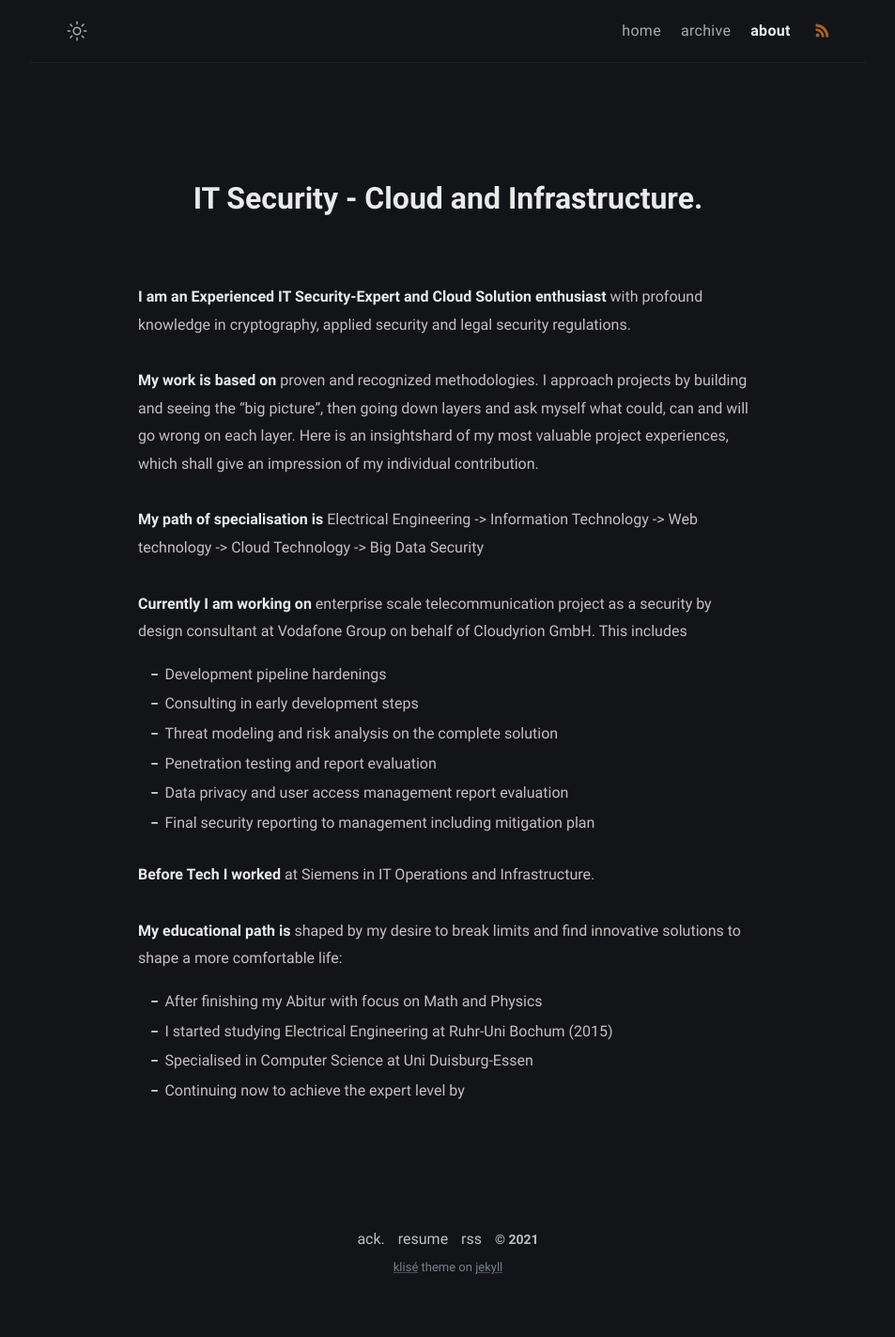
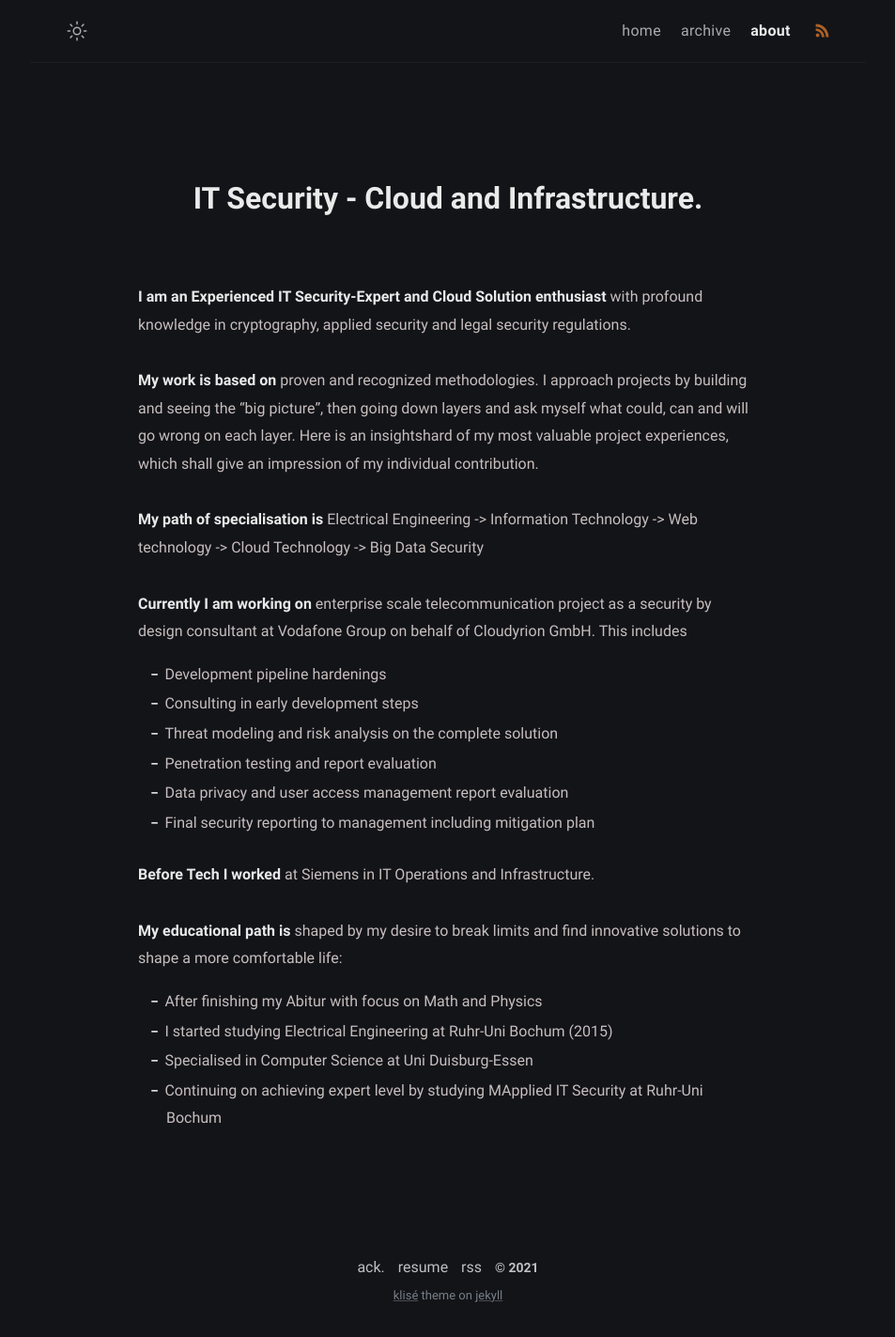
Before and after one commit to securebitAsif/fabulous-jupiter-8f84d, a Jekyll site: the page built from about.md, in a window 1280 px wide. Shown: the whole page at 94% size, without its empty margins (163-1116 px from the left). Built offline with Jekyll 4.4.1, drawn with Linux system fonts in a browser that asks for light colours; before the commit the page ends 1393 px from its top, so only the background shows below that.

Commit message:
about.md: changed

```diff
--- a/about.md
+++ b/about.md
@@ -26,4 +26,4 @@ comments: false
 - After finishing my Abitur with focus on Math and Physics
 - I started studying Electrical Engineering at Ruhr-Uni Bochum (2015)
 - Specialised in Computer Science at Uni Duisburg-Essen
-- Continuing now to achieve the expert level by
+- Continuing on achieving expert level by studying MApplied IT Security at Ruhr-Uni Bochum
```
